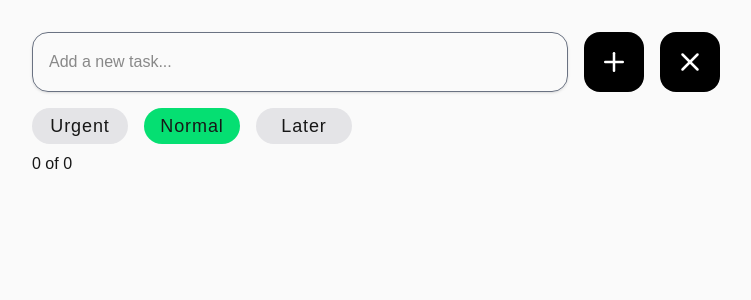
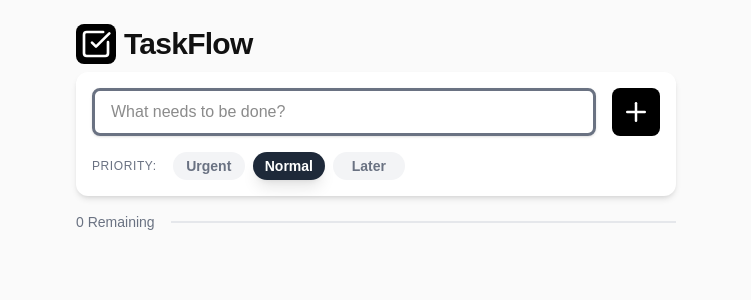
Before and after one commit to waynegio/tasklify, a Next.js app: page / in a window 1280 px wide. Shown: the top 300 px of the page, without its empty margins (264-1015 px from the left). Built offline with nearby package versions, Linux system fonts and the light colour scheme.

Commit message:
feat: enhance Toast and TodoItem components with improved UI and functionality

```diff
--- a/app/components/Toast.tsx
+++ b/app/components/Toast.tsx
@@ -1,3 +1,5 @@
+import { AlertCircle, CheckSquare } from "lucide-react";
+
 type Props = {
   show: boolean;
   message: string;
@@ -8,10 +10,15 @@ export default function Toast({ show, message, type }: Props) {
   if (!show) return null;
   return (
     <div
-      className={`fixed bottom-6 left-1/2 -translate-x-1/2 px-6 py-3 rounded-xl shadow-lg text-white ${
-        type === "success" ? "bg-green-500" : "bg-red-500"
+      className={`flex items-center gap-2 fixed bottom-6 left-1/2 -translate-x-1/2 px-6 py-3 rounded-lg shadow-lg text-white ${
+        type === "success" ? "bg-black" : "bg-red-500"
       }`}
     >
+      {type === "success" ? (
+        <CheckSquare className="w-4 h-4" />
+      ) : (
+        <AlertCircle className="w-4 h-4" />
+      )}
       {message}
     </div>
   );
--- a/app/components/TodoItem.tsx
+++ b/app/components/TodoItem.tsx
@@ -1,5 +1,6 @@
-import { Pencil, PencilIcon, Trash2 } from "lucide-react";
+import { EllipsisVertical, Pencil, PencilIcon, Trash2 } from "lucide-react";
 import { Todo } from "../types/todo";
+import { useEffect, useState } from "react";
 
 interface Props {
   item: Todo;
@@ -9,20 +10,30 @@ interface Props {
 }
 
 export default function TodoItem({ item, onToggle, onDelete, onEdit }: Props) {
+  const [open, setOpen] = useState(false);
+
+  useEffect(() => {
+    const handleClick = () => setOpen(false);
+    if (open) {
+      window.addEventListener("click", handleClick);
+    }
+    return () => window.removeEventListener("click", handleClick);
+  }, [open]);
+
   return (
     <div
-      className={`group flex items-center cursor-pointer border-2 border-gray-300 rounded-2xl p-2 sm:px-4 sm:py-5 shadow-md ${item.status ? "line-through text-gray-400" : ""}`}
+      className={`group flex items-center cursor-pointer border border-gray-300 rounded-xl p-2 sm:px-4 sm:py-[14px] sm:px-4 shadow-md ${item.status ? "line-through text-gray-400 bg-black/5" : ""} hover:border-gray-400 duration-300`}
       onClick={() => onToggle(item.id)}
     >
       <p className="flex-1 text-lg tracking-wider">{item.task}</p>
-      <div className="flex gap-2">
+      <div className="flex gap-2 items-center">
         <p
-          className={`flex items-center justify-center w-17 rounded-2xl ${item.priority === "later" ? "bg-yellow-400" : item.priority === "urgent" ? "bg-red-400" : "bg-green-400"}`}
+          className={`flex items-center justify-center w-17 border rounded-2xl uppercase text-xs font-bold ${item.priority === "later" ? "bg-yellow-200 text-yellow-500 border-yellow-300" : item.priority === "urgent" ? "bg-red-200 text-red-600 border-red-300" : "bg-gray-200 text-gray-600 border-gray-300"}`}
         >
           {item.priority}
         </p>
         <button
-          className="flex items-center justify-center group-hover:opacity-100 opacity-0 duration-300 h-full aspect-square text-red-500"
+          className="flex items-center justify-center h-6 w-6 p-[2px] rounded-lg group-hover:opacity-100 opacity-0 duration-300 text-gray-500 cursor-pointer hover:text-red-500 hover:bg-red-200"
           onClick={(e) => {
             e.stopPropagation();
             onDelete(item.id);
@@ -30,7 +41,7 @@ export default function TodoItem({ item, onToggle, onDelete, onEdit }: Props) {
         >
           <Trash2 />
         </button>
-        <button
+        {/* <button
           className="flex items-center justify-center group-hover:opacity-100 opacity-0 duration-300 h-full aspect-square text-red-500"
           onClick={(e) => {
             e.stopPropagation();
@@ -38,7 +49,7 @@ export default function TodoItem({ item, onToggle, onDelete, onEdit }: Props) {
           }}
         >
           <PencilIcon />
-        </button>
+        </button> */}
       </div>
     </div>
   );
--- a/app/page.tsx
+++ b/app/page.tsx
@@ -1,12 +1,12 @@
 "use client";
 
 import { useEffect, useRef, useState } from "react";
-import { Plus, X } from "lucide-react";
+import { CheckSquare, Plus } from "lucide-react";
 import { Todo } from "./types/todo";
 import TodoItem from "./components/TodoItem";
 import Toast from "./components/Toast";
 
-export default function page() {
+export default function Page() {
   const priorityOrder = {
     urgent: 0,
     normal: 1,
@@ -38,7 +38,7 @@ export default function page() {
       trigger("Task cannot be empty!", "error");
       return;
     } else if (text.length > 25) {
-      trigger("Text too long!", "error");
+      trigger("Text is too long!", "error");
       setText("");
       return;
     }
@@ -51,7 +51,8 @@ export default function page() {
         priority: prio,
       },
     ]);
-    trigger("Task is added!", "success");
+    trigger("Task added successfully!", "success");
+    setPrio("normal");
     setText("");
   };
 
@@ -115,13 +116,24 @@ export default function page() {
   }, [arr]);
 
   return (
-    <div className="flex flex-col items-center h-[100vh] bg-zinc-50">
-      <main className="pt-8 px-4 flex flex-col sm:w-180 h-full w-full">
+    <div className="flex flex-col items-center h-screen overflow-hidden bg-zinc-50">
+      <header className="px-4 w-158 flex justify-between items-center mb-2 mt-6">
+        <div className="flex items-center gap-2">
+          <div className="p-[4px] bg-black rounded-lg">
+            <CheckSquare className="w-8 h-8 text-white" />
+          </div>
+          <h1 className="text-3xl font-bold tracking-tight text-[#111111]">
+            TaskFlow
+          </h1>
+        </div>
+      </header>
+      <main className="px-4 flex flex-col w-158">
+        <div className="bg-white p-4 shadow-md rounded-xl flex flex-col">
           <div className="flex gap-4">
             <input
               type="text"
-            placeholder="Add a new task..."
-            className="grow p-4 shadow-sm border rounded-2xl border-gray-400 focus:border-gray-500 focus:shadow-sm focus:outline-none"
+              placeholder="What needs to be done?"
+              className="flex-1 px-4 shadow-sm border rounded-lg border-gray-400 focus:border-gray-500 focus:border-3 focus:shadow-sm focus:outline-none"
               value={text}
               onChange={(e) => setText(e.target.value)}
               ref={inputRef}
@@ -130,42 +142,55 @@ export default function page() {
               }}
             />
             <button
-            className="w-15 bg-black rounded-2xl aspect-square text-3xl text-white flex items-center justify-center"
+              className="w-12 h-12 bg-black rounded-lg text-3xl text-white flex items-center justify-center cursor-pointer hover:bg-black/80"
               onClick={() => addTask()}
             >
               <Plus size={30} />
             </button>
+          </div>
+          <div className="flex items-center gap-2 mt-4">
+            <span className="text-xs font-medium text-gray-500 uppercase tracking-wider">
+              Priority:
+            </span>
             <button
-            className="w-15 bg-black rounded-2xl aspect-square text-3xl text-white flex items-center justify-center"
-            onClick={() => removeAll()}
-          >
-            <X size={30} />
-          </button>
-        </div>
-        <div className="mt-4 gap-4 grid grid-cols-3 w-80">
-          <button
-            className={`tracking-wider text-lg py-1 px-4 rounded-3xl text-center duration-300 ${prio === "urgent" ? "bg-red-400" : "bg-zinc-200 hover:bg-zinc-300"}`}
+              className={`w-18 text-center text-sm px-3 py-1 rounded-full ml-2 font-semibold transition ${
+                prio === "urgent"
+                  ? "bg-red-500 text-white shadow-lg"
+                  : "bg-gray-100 text-gray-500 hover:bg-gray-200"
+              }`}
               onClick={() => setPrio("urgent")}
             >
               Urgent
             </button>
             <button
-            className={`tracking-wider text-lg py-1 px-4 rounded-3xl text-center duration-300 ${prio === "normal" ? "bg-green-400" : "bg-zinc-200 hover:bg-zinc-300"}`}
+              className={`w-18 text-center text-sm px-3 py-1 rounded-full font-semibold transition ${
+                prio === "normal"
+                  ? "bg-gray-800 text-white shadow-lg"
+                  : "bg-gray-100 text-gray-500 hover:bg-gray-200"
+              }`}
               onClick={() => setPrio("normal")}
             >
               Normal
             </button>
             <button
-            className={`tracking-wider text-lg py-1 px-4 rounded-3xl text-center duration-300 ${prio === "later" ? "bg-yellow-400" : "bg-zinc-200 hover:bg-zinc-300"}`}
+              className={`w-18 text-center text-sm px-3 py-1 rounded-full font-semibold transition ${
+                prio === "later"
+                  ? "bg-yellow-500 text-white shadow-lg"
+                  : "bg-gray-100 text-gray-500 hover:bg-gray-200"
+              }`}
               onClick={() => setPrio("later")}
             >
               Later
             </button>
           </div>
-        <p className="mt-2">
-          {arr.filter((item) => !item.status).length} of {arr.length}
-        </p>
-        <div className="flex flex-col gap-4 mt-4 overflow-y-auto mb-32">
+        </div>
+        <div className="flex items-center mt-4">
+          <span className="flex items-center justify-center text-gray-500 text-sm">
+            {arr.filter((item) => !item.status).length} Remaining
+          </span>
+          <div className="ml-4 h-[2px] flex-1 bg-gray-200"></div>
+        </div>
+        <div className="flex flex-col gap-2 mt-4 overflow-y-auto mb-32 h-80">
           {[...arr]
             .sort((a, b) => {
               if (a.status !== b.status) {
@@ -187,15 +212,24 @@ export default function page() {
       <Toast show={show} message={toastMsg} type={toastType} />
       {modal && (
         <div
-          className="flex fixed inset-0 bg-black/40 items-center justify-center"
+          className="fixed inset-0 bg-black/20 z-50 flex items-center justify-center p-4 transition-opacity duration-200"
           onClick={() => setModal(false)}
         >
           <div
-            className="flex bg-white rounded-2xl p-4 gap-4"
+            className="bg-white w-full max-w-md rounded-lg shadow-lg border border-[#e5e5e5] overflow-hidden flex flex-col"
             onClick={(e) => e.stopPropagation()}
           >
+            <div className="px-6 py-4 border-b border-[#e5e5e5] flex justify-between items-center">
+              <h3 className="font-semibold text-[#111111]">Edit Task</h3>
+            </div>
+
+            <div className="p-6 flex flex-col gap-5">
+              <div className="flex flex-col gap-2">
+                <label className="text-sm font-medium text-gray-600">
+                  Task Name
+                </label>
                 <input
-              className="border rounded-2xl px-4 py-2"
+                  className="bg-white border border-[#e5e5e5] rounded-md px-4 py-2.5 text-[#111111] focus:outline-none focus:border-gray-400 transition-colors"
                   type="text"
                   value={editText}
                   onChange={(e) => setEditText(e.target.value)}
@@ -204,12 +238,22 @@ export default function page() {
                   }}
                   ref={editRef}
                 />
+              </div>
+            </div>
+            <div className="px-6 py-4 bg-gray-50 border-t border-[#e5e5e5] flex justify-end gap-3">
               <button
-              className="bg-black rounded-2xl text-white px-4 py-2"
-              onClick={() => saveEdit()}
+                className="px-4 py-2 rounded-md text-sm font-medium text-gray-600 hover:bg-gray-200 transition-colors"
+                onClick={() => setModal(false)}
               >
-              Save
+                Cancel
               </button>
+              <button
+                className="px-4 py-2 bg-[#111111] hover:bg-gray-800 text-white rounded-md text-sm font-medium transition-colors"
+                onClick={saveEdit}
+              >
+                Save Changes
+              </button>
+            </div>
           </div>
         </div>
       )}
```
Lines whose indentation alone changed are shown as unchanged.
